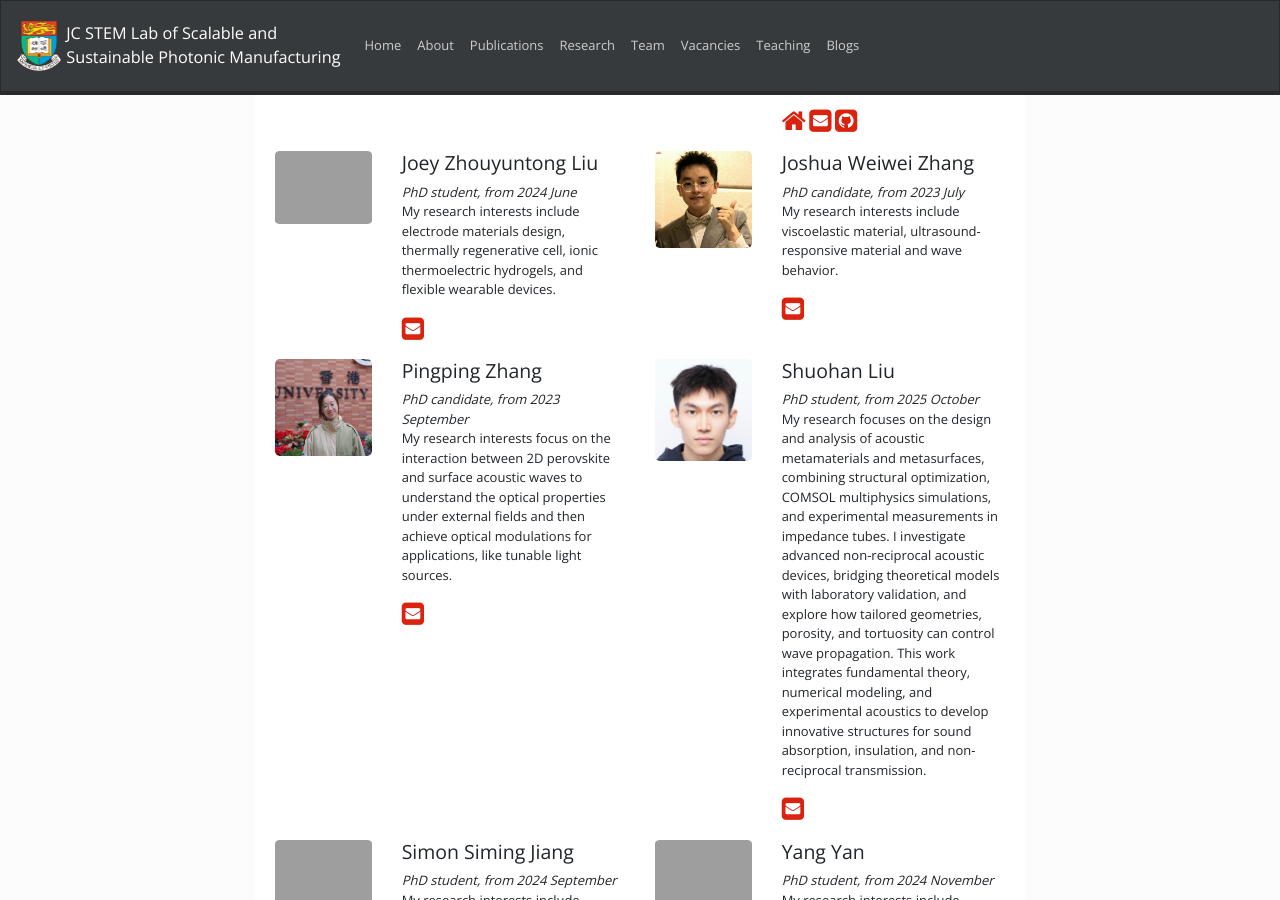
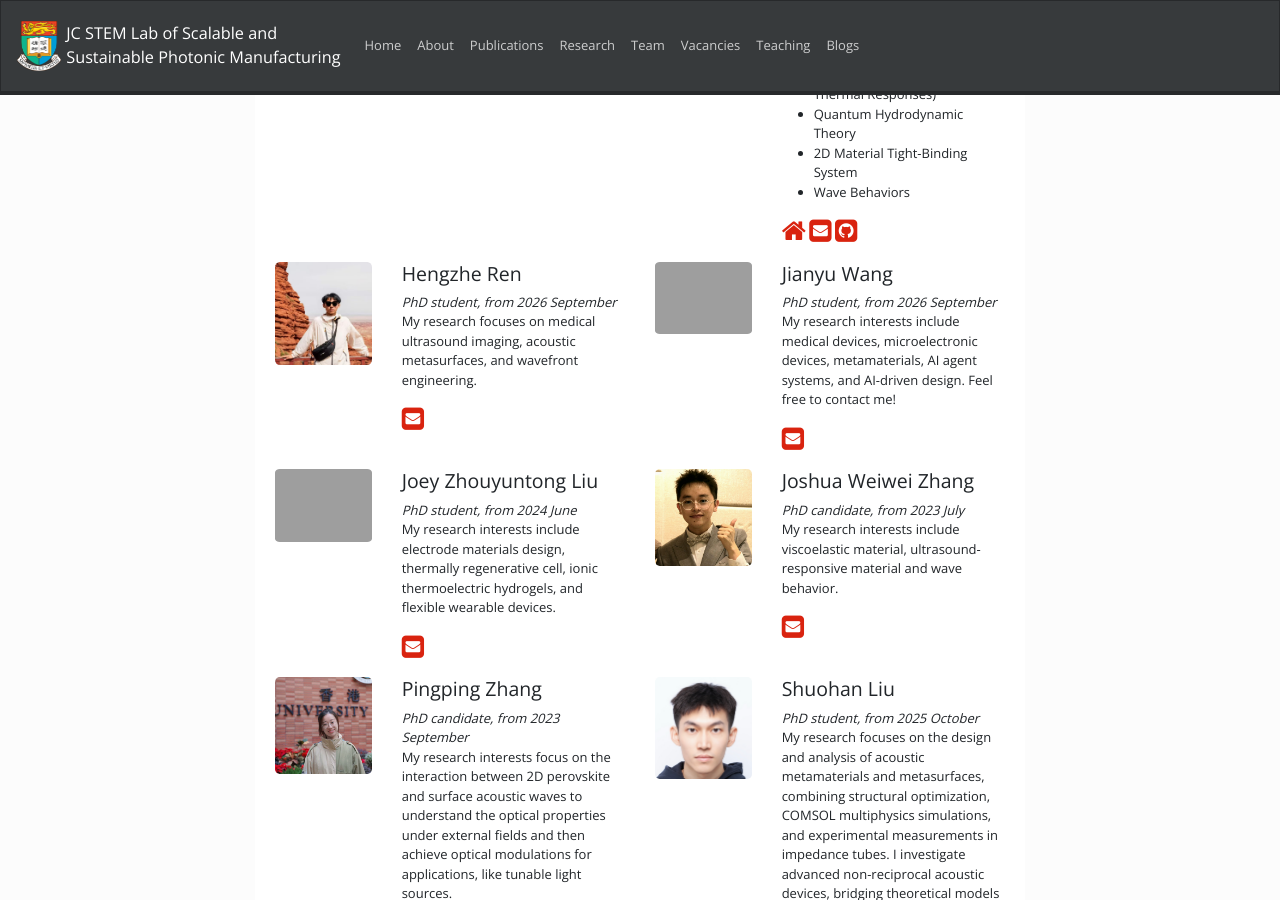
Before and after one commit to NicXFang/nicxfang.github.io, a Jekyll site: the page built from _pages/team.md, in a window 1280 px wide and 900 px high, scrolled down 2064 px. Built offline with Jekyll 4.4.1, drawn with Linux system fonts in a browser that asks for light colours; nearby versions of some CDN libraries; a style sheet for code colours, icons or effects is not loaded; some of the changed text lies outside the part shown.

Commit message:
Add three PhD students and a visiting scholar to Team

```diff
--- a/_data/graduate.yml
+++ b/_data/graduate.yml
@@ -20,6 +20,19 @@
   - 2D Material Tight-Binding System\n
   - Wave Behaviors"
   website: https://heliosynl.github.io/
+
+- name: Hengzhe Ren
+  photo: team/hzren.jpg
+  email: renhengzhe@connect.hku.hk
+  role: PhD student, from 2026 September
+  info: "My research focuses on medical ultrasound imaging, acoustic metasurfaces, and wavefront engineering."
+
+- name: Jianyu Wang
+  photo: team/jywang.png
+  email: jianyuwang@connect.hku.hk
+  scholar: https://scholar.google.com/citations?user=IZHivHEAAAAJ
+  role: PhD student, from 2026 September
+  info: "My research interests include medical devices, microelectronic devices, metamaterials, AI agent systems, and AI-driven design. Feel free to contact me!"
 
 - name: Joey Zhouyuntong Liu
   photo: team/joeyliu.jpg
@@ -84,6 +97,12 @@
   info: "PhD student in mechanical engineering with three years of experience in medical image processing, robotic surgery, and image-guided therapy, focused on enhancing surgical precision and patient outcomes. Currently developing ultrasound technology for clinical applications, with a commitment to advancing healthcare through innovation and translational research."
   # website: https://website.com
 
+- name: Zixun Ge
+  photo: team/zxge.jpg
+  email: zixun_ge18@connect.hku.hk
+  role: PhD student, from 2026 September
+  info: "My research focuses on underwater acoustics, scattering theory."
+
 # - name: "This could be you !"
 #   photo: rock.jpg
 #   info: See <a href="www">openings</a> for more info
--- a/_data/postdoc.yml
+++ b/_data/postdoc.yml
@@ -5,6 +5,11 @@
   role: Postdoc
   info: "My research interests focus on acoustic metamaterials, dolphin-inspired acoustics, and medical ultrasound imaging."
   # website: https://website.com
+
+- name: Hongwei Zhang
+  photo: team/hwzhang.jpg
+  role: Visiting Scholar
+  info: "My research focuses on additive manufacturing and metamaterials for wave control."
 
 - name: Dr. Jiaoyuan Lian
   photo: team/jylian.jpg
```
Also changed, not shown: images/team/hzren.jpg (added), images/team/zxge.jpg (added), 2 other files.
